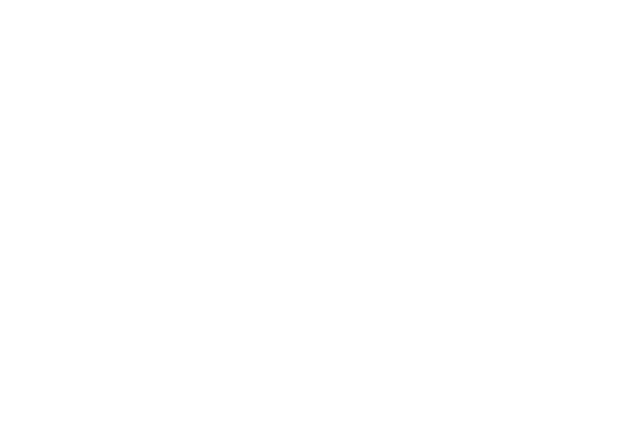
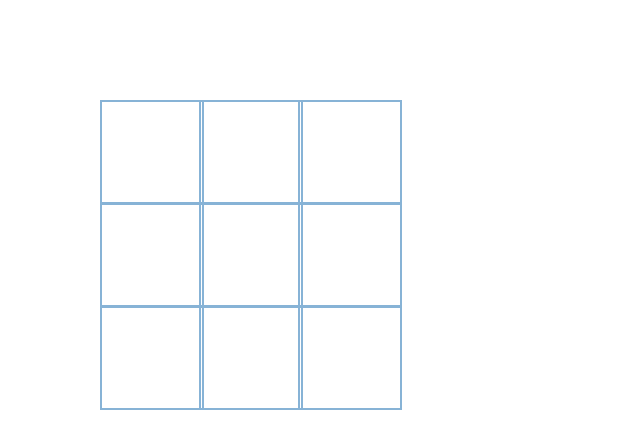
Before and after one commit to SamMartin92/crackin-out-crochets, a plain HTML site: page index.html in a window 1280 px wide. Shown: the whole page, without its empty margins (0-640 px from the left). Drawn offline with Linux system fonts and the light colour scheme.

Commit message:
code to set up grid

```diff
--- a/index.html
+++ b/index.html
@@ -3,9 +3,13 @@
 <head>
     <meta charset="UTF-8">
     <meta name="viewport" content="width=device-width, initial-scale=1.0">
-    <title>Document</title>
+    <title>Crack Out A Crochet</title>
+    <link rel="stylesheet" href="style.css">
 </head>
 <body>
+    <div id="grid">
 
+    </div>
+    <script src="script.js"></script>
 </body>
 </html>
--- a/script.js
+++ b/script.js
@@ -0,0 +1,12 @@
+let grid = document.getElementById('grid');
+
+function setGridHTML(){
+    let tilesHTML ='';
+    for (let i = 0; i < 9; i++) {
+        tilesHTML += '<div class="tile hover"></div>';
+    }
+    grid.innerHTML = tilesHTML;
+    grid.classList.add('container')
+}
+
+setGridHTML();
--- a/style.css
+++ b/style.css
@@ -0,0 +1,33 @@
+HTML, body {
+    margin: 0px;
+    padding: 0px;
+      border: 0px;
+    }
+
+#grid {
+    margin: 100px;
+}
+
+.tile{
+    border: 2px solid #87b3d6;
+    min-width: 100px;
+    min-height: 100px;
+    display: flex;
+    justify-content: center;
+    align-items: center;
+    font-size: 50px;
+    color: #87b3d6;
+    -webkit-text-stroke-width: 1px;
+    -webkit-text-stroke-color: #ffecb8;
+    cursor: pointer;
+    caret-color: transparent;
+}
+
+.container {
+    margin: 0 auto;
+    display: grid;
+    grid-template-columns: 33% 33% 33%;
+    grid-template-rows: 33% 33% 33%;
+    max-width: 300px;
+    font-family: "Bubblegum Sans", cursive;
+}
```
